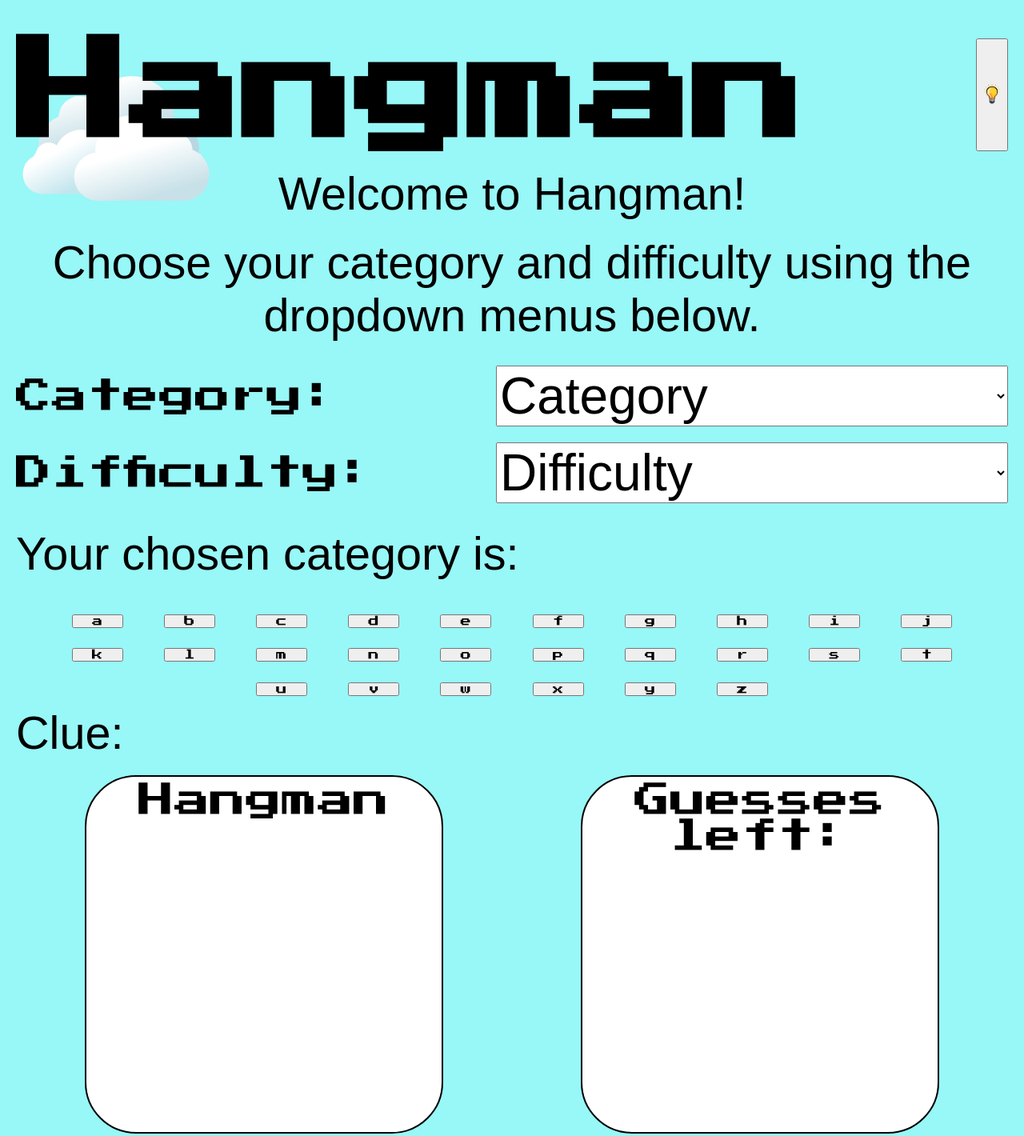
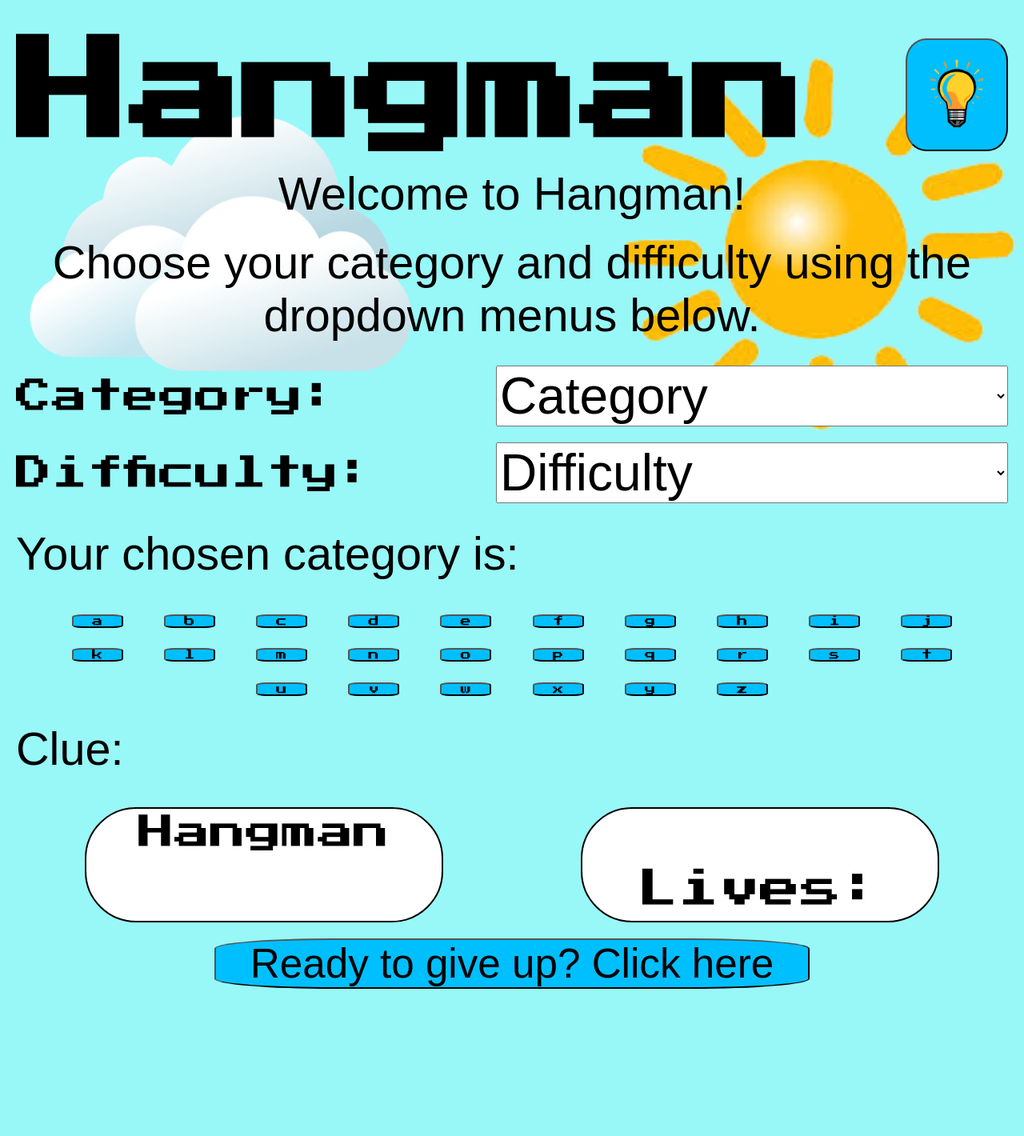
Before and after one commit to NDenheim/guess-the-word, a website built with Vite: page index.html in a window 1280 px wide. Shown: the top 1420 px of the page at 80% size. After the commit the page ends 1251 px from the top, so only its background shows below. Built offline with nearby package versions, Linux system fonts and the light colour scheme.

Commit message:
Added extra animations and colour to improve look

```diff
--- a/index.html
+++ b/index.html
@@ -7,7 +7,10 @@
     <title>Hangman</title>
   </head>
   <body>
-    <img src="./images/cloud-nb.png" alt="cloud" />
+    <!-- <div class="images"> -->
+    <img class="images__cloud" src="./images/cloud-nb.png" alt="cloud" />
+    <img class="images__sun" src="./images/sun3.png" alt="sun" />
+    <!-- </div> -->
     <header>
       <nav>
         <h1>Hangman</h1>
@@ -75,7 +78,7 @@
       <div class="clue">Clue:</div>
       <div class="container">
         <span id="hangman">Hangman</span>
-        <span id="guesses-left">Guesses left:</span>
+        <span id="guesses-left">Lives:</span>
       </div>
       <div class="answer">
         <button class="answer__button">Ready to give up? Click here</button>
--- a/src/_layout.scss
+++ b/src/_layout.scss
@@ -7,10 +7,23 @@ body {
   background-color: #98f7f7;
   max-height: 100vh;
 
-  img {
-    position: absolute;
-    width: 250px;
+  button {
+    border-radius: 20%;
+    background-color: deepskyblue;
   }
+}
+
+img {
+  position: absolute;
+  width: 40vw;
+}
+
+.images__sun {
+  position: absolute;
+  top: 30;
+  right: 0;
+  // float: right;
+  // margin: 0 0 0 auto;
 }
 
 header {
@@ -26,11 +39,11 @@ header {
     }
 
     button {
-      width: 40px;
+      width: 10vw;
       aspect-ratio: 1/1;
 
       img {
-        width: 30px;
+        width: 8vw;
         aspect-ratio: 1/1;
         position: relative;
       }
@@ -80,6 +93,10 @@ main {
     margin: 30px;
   }
 
+  .clue {
+    margin: 20px 0;
+  }
+
   .container {
     display: flex;
     justify-content: space-around;
@@ -91,15 +108,36 @@ main {
       border: 2px solid black;
       border-radius: 5vw;
       width: 35vw;
-      aspect-ratio: 1/1;
+      height: 18vh;
+      // aspect-ratio: 1/1;
       font-family: $font-primary;
       font-size: 3.5vw;
       text-align: center;
       background-color: white;
     }
+    #guesses-left {
+      font-size: 4vw;
+      line-height: 3;
+      padding: 3vh 0;
+    }
   }
 
-  .word {
-    margin: 30px 0;
+  .answer {
+    display: flex;
+    flex-direction: column;
+    align-items: center;
+
+    .answer__button {
+      width: 60%;
+      margin-bottom: 15px;
+      font-size: 4vw;
+    }
+
+    .answer__text {
+      color: #98f7f7;
+      text-align: center;
+      font-size: 6vw;
+      font-family: $font-primary;
+    }
   }
 }
```
Also changed, not shown: images/sun.avif (added), images/sun.png (added), images/sun2.jpeg (added), images/sun3.png (added).
